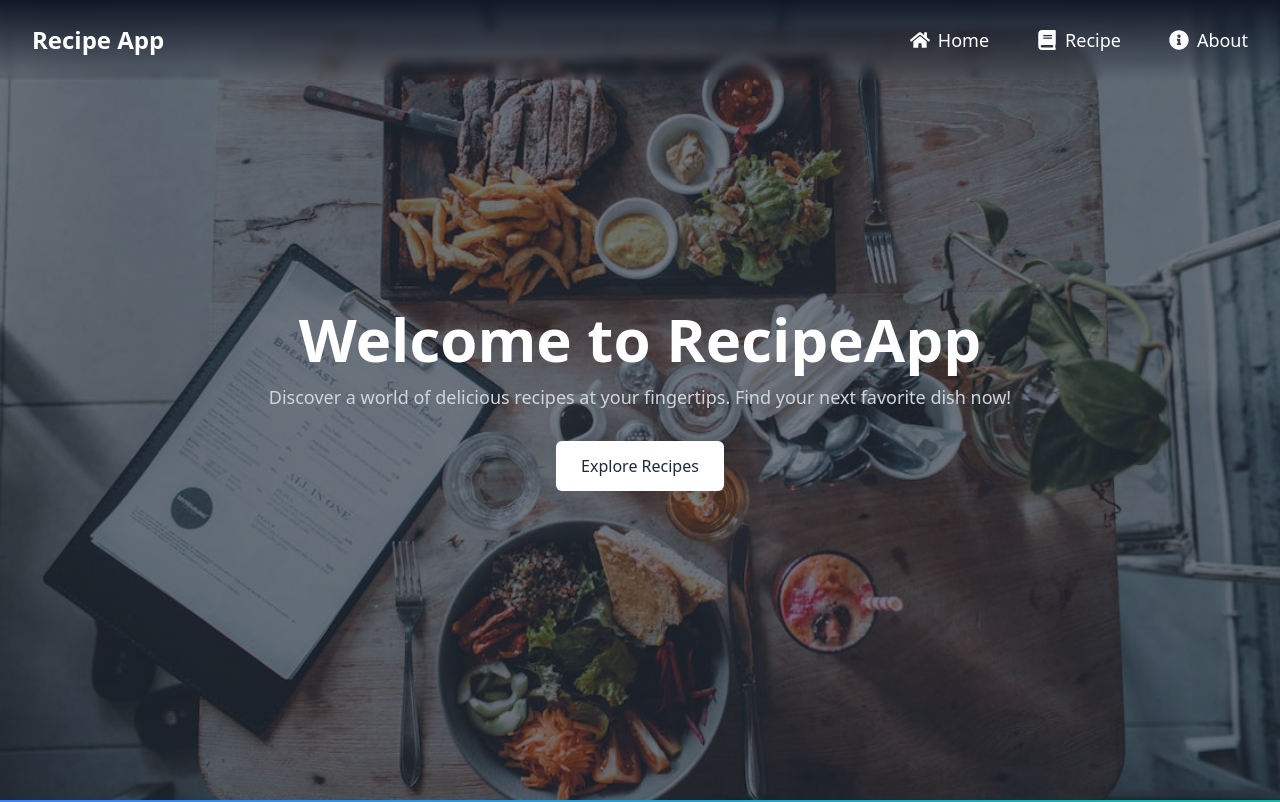
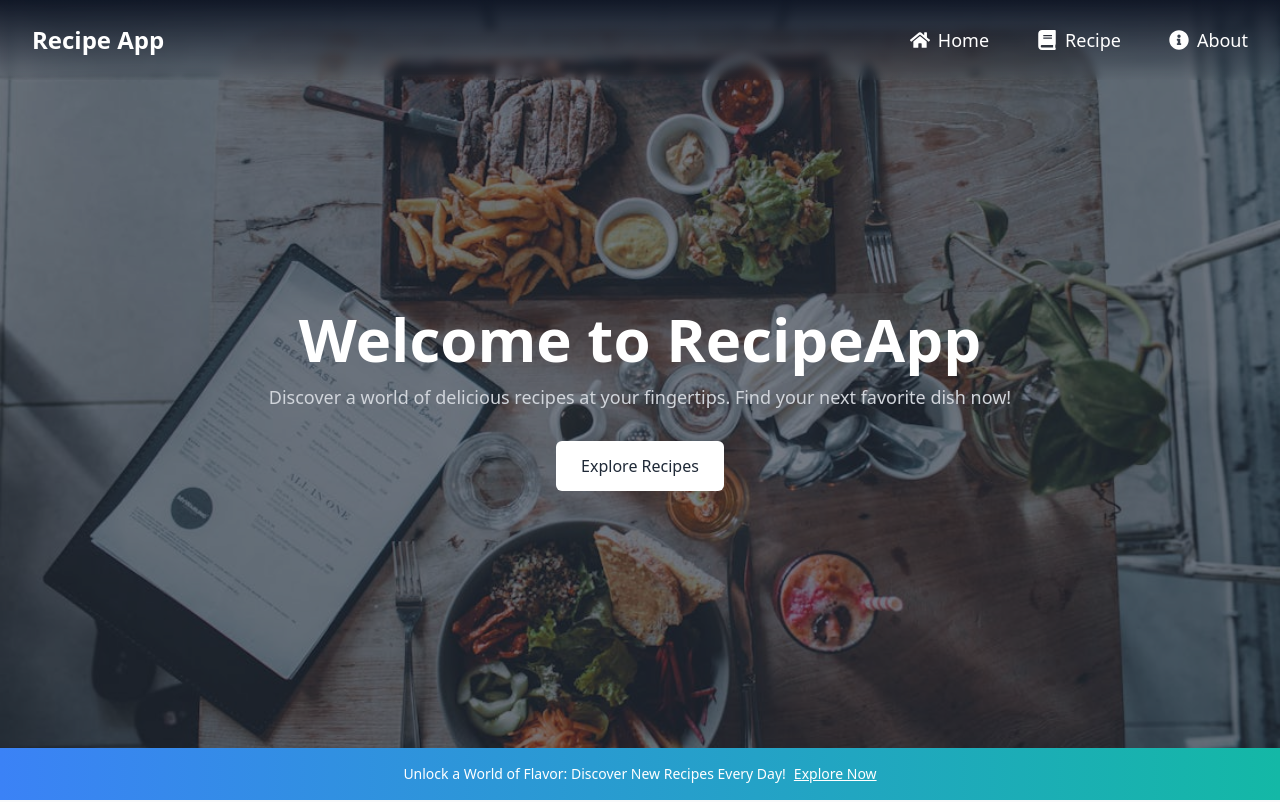
Before and after one commit to rudalkunwar/recipe-app, a React (Create React App) app: page / in a window 1280 px wide. Shown: the top 802 px of the page. Built offline with nearby package versions, Linux system fonts and the light colour scheme.

Commit message:
banner fixed

```diff
--- a/src/pages/Home.jsx
+++ b/src/pages/Home.jsx
@@ -33,7 +33,7 @@ function Home() {
       </div>
 
       {/* Small Banner Section */}
-      <div className="bg-gradient-to-r from-blue-500 to-teal-500 text-white py-4">
+      <div className="absolute z-20 bottom-0 w-full bg-gradient-to-r from-blue-500 to-teal-500 text-white py-4">
         <div className="max-w-7xl mx-auto px-4 sm:px-6 lg:px-8 text-center">
           <p className="text-sm font-medium">
             Unlock a World of Flavor: Discover New Recipes Every Day!
```
